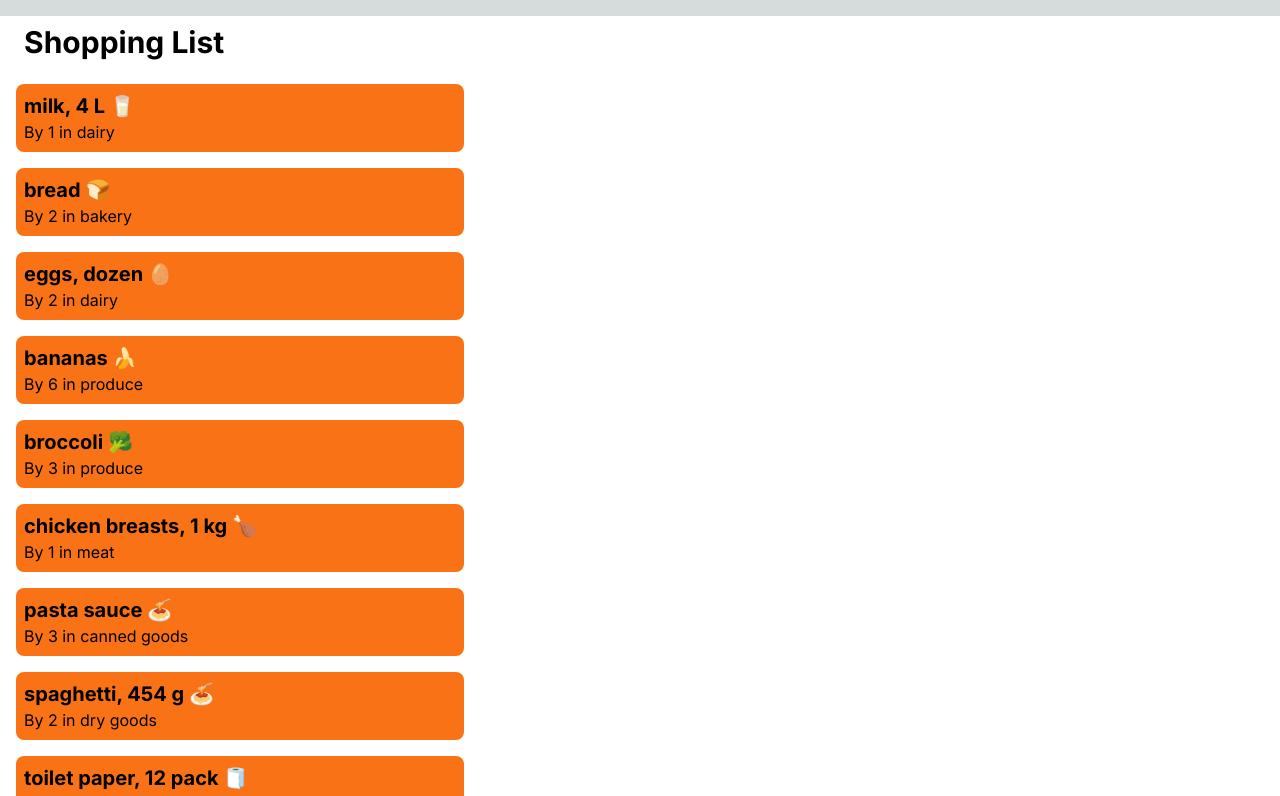
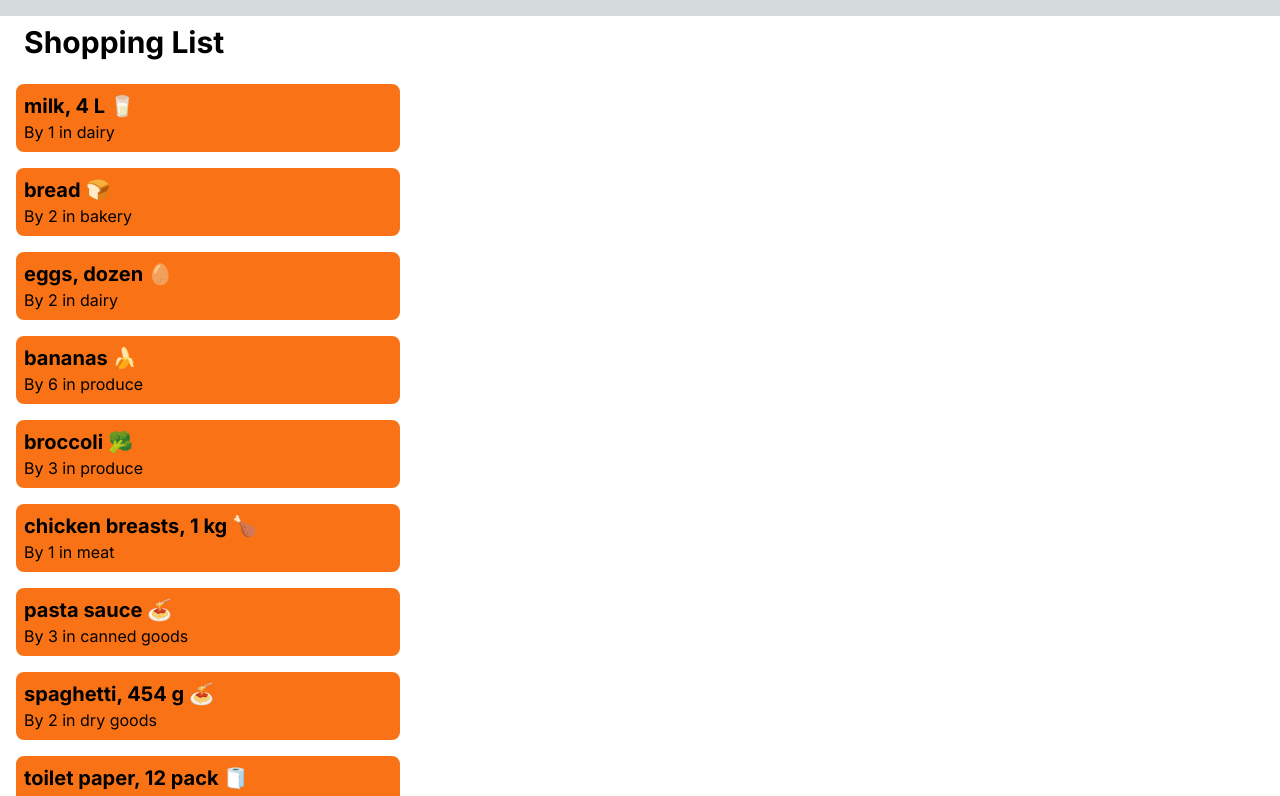
Before and after one commit to kevinw1222/cprg306-assignments, a Next.js app: page /week3 in a window 1280 px wide. Shown: the top 796 px of the page. Built offline with nearby package versions, Linux system fonts and the light colour scheme.

Commit message:
Update items.js

```diff
--- a/app/week3/items.js
+++ b/app/week3/items.js
@@ -1,7 +1,7 @@
 export default function Item({ name, quantity, category }) {
   return (
     <main>
-      <li class="p-2 m-4 bg-orange-500 max-w-md rounded-lg hover:bg-orange-300">
+      <li class="p-2 m-4 bg-orange-500 max-w-sm rounded-lg hover:bg-orange-300">
           <p class="text-xl font-bold">{name}</p>
           <p class="text-md">
           By {quantity} in {category}
```
